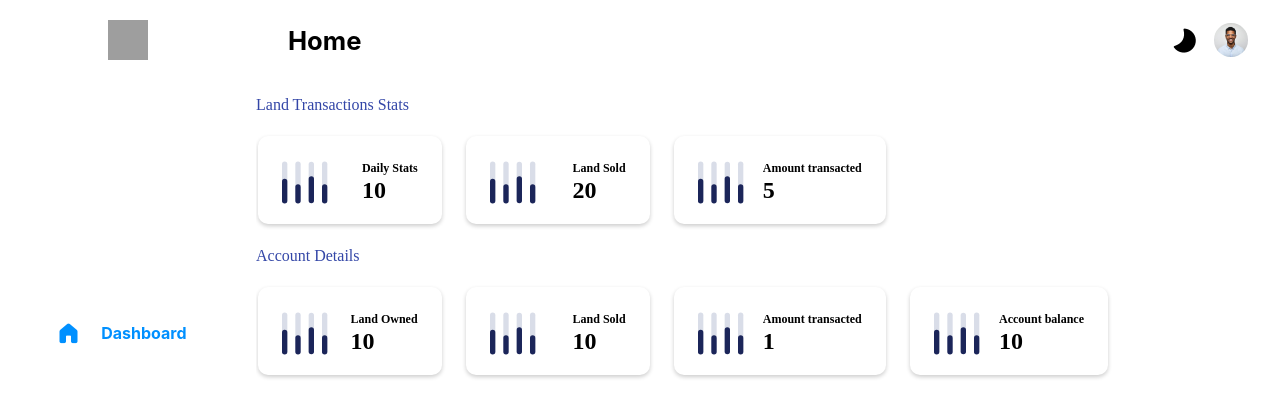
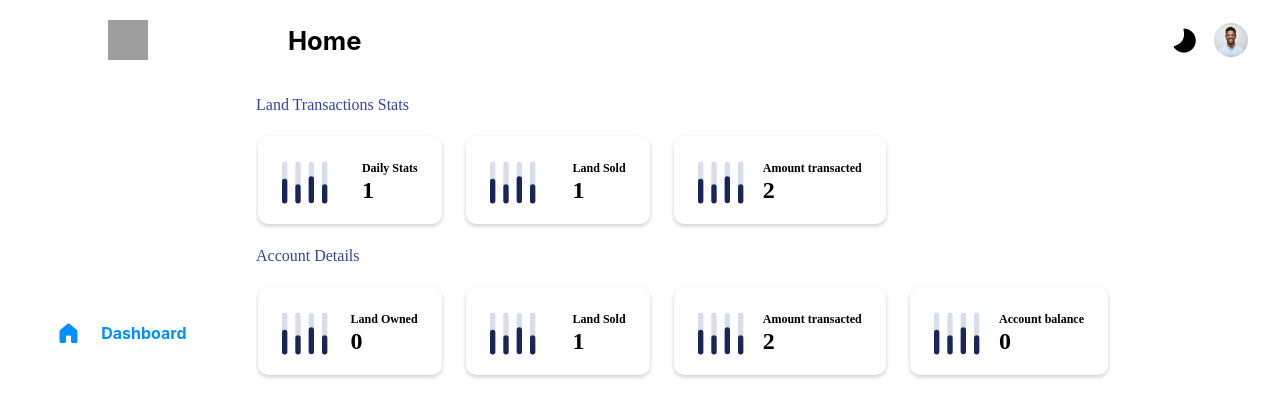
Before and after one commit to WalterBanda/Land-Verification-Client, a Next.js app: page /home in a window 1280 px wide. Shown: the top 396 px of the page. Built offline with nearby package versions, Linux system fonts and the light colour scheme; no server answers; grey boxes are pictures that could not be loaded.

Commit message:
🎌 Dynamic Stats

```diff
--- a/components/components/stats.jsx
+++ b/components/components/stats.jsx
@@ -3,13 +3,14 @@ import {Card, Stat} from "../widgets/components";
 import {useStats} from "../../core";
 
 function TransactionStats() {
+    const {stats, chain} = useStats()
     return (
         <div className={sections.root}>
             <p className={sections.header}>Land Transactions Stats</p>
             <div className={sections.stats}>
-                <Stat name={"Daily Stats"} data={10}/>
-                <Stat name={"Land Sold"} data={20}/>
-                <Stat name={"Amount transacted"} data={5}/>
+                <Stat name={"Daily Stats"} data={chain.length}/>
+                <Stat name={"Land Sold"} data={stats.length}/>
+                <Stat name={"Amount transacted"} data={chain.length + stats.length}/>
             </div>
         </div>
     );
@@ -23,10 +24,10 @@ function AccountDetails() {
         <div className={sections.root}>
             <p className={sections.header}>Account Details</p>
             <div className={sections.stats}>
-                <Stat name={"Land Owned"} data={10}/>
-                <Stat name={"Land Sold"} data={10}/>
-                <Stat name={"Amount transacted"} data={stats.length}/>
-                <Stat name={"Account balance"} data={10}/>
+                <Stat name={"Land Owned"} data={chain.length - stats.length}/>
+                <Stat name={"Land Sold"} data={stats.length}/>
+                <Stat name={"Amount transacted"} data={chain.length + stats.length}/>
+                <Stat name={"Account balance"} data={chain.length - stats.length}/>
             </div>
         </div>
     );
```
